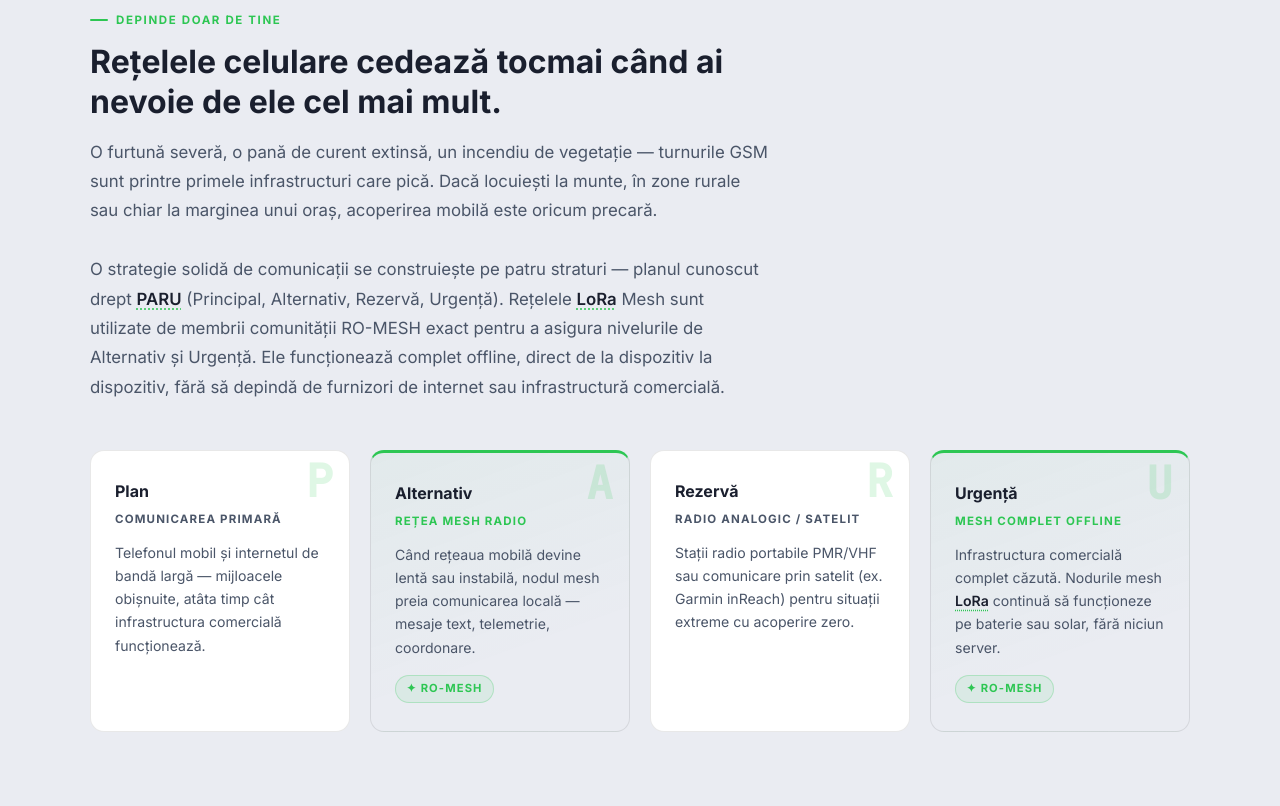
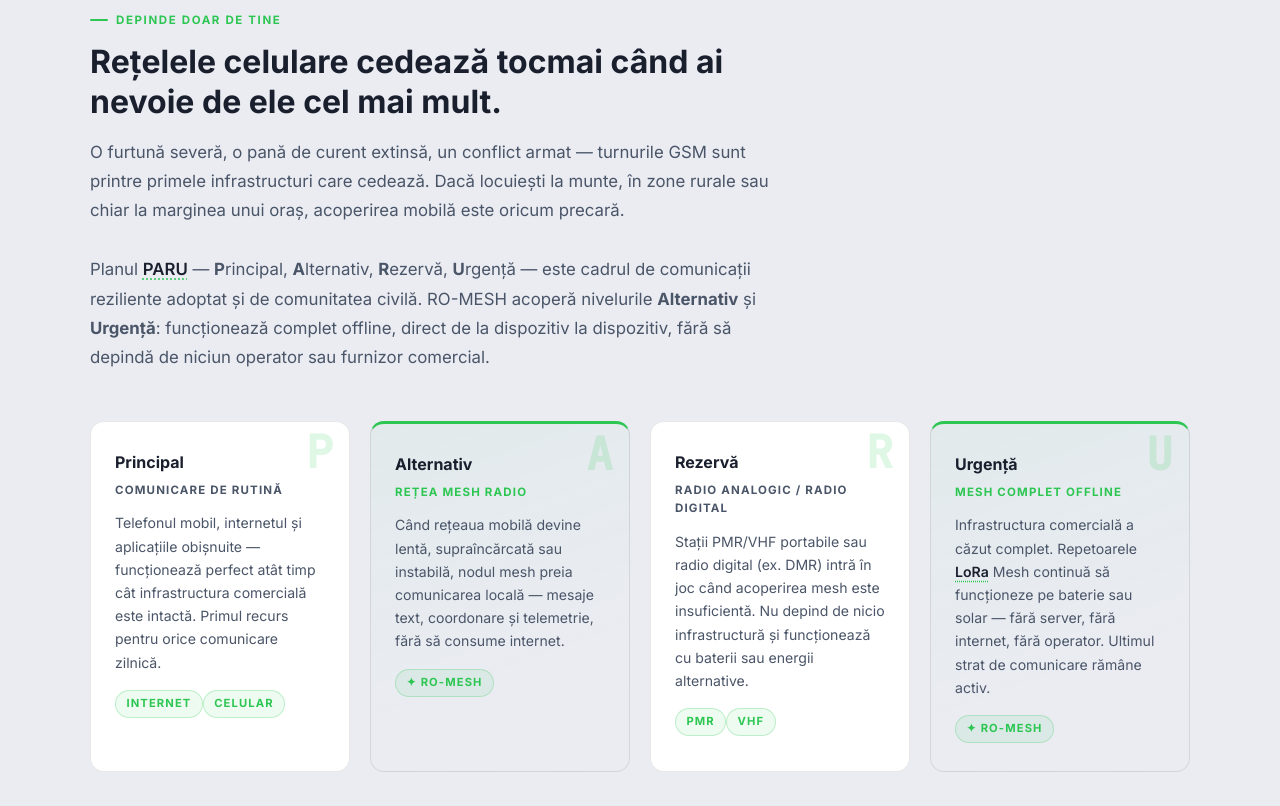
Before and after one commit to RO-Mesh/ro-mesh.github.io, a plain HTML site: page frontend/public/index.html in a window 1280 px wide. Shown: the part 734-1540 px from the top of the page. Drawn offline with Linux system fonts and the light colour scheme.

Commit message:
v0.18.0: Rewrite PARU section for PACE plan accuracy

```diff
--- a/frontend/public/index.html
+++ b/frontend/public/index.html
@@ -125,11 +125,11 @@
       </div>
       <h1>
         Construiește-ți propria rețea.<br>
-        <span class="accent">Comunică cu familia și comunitatea ta</span><br>
-        independent de rețelele clasice.
+        <span class="accent">Comunică cu familia și comunitatea ta.</span><br>
+        Independent de rețelele clasice.
       </h1>
       <p class="hero-sub">
-        Fără abonamente, bazate pe o platformă hardware ieftină și deschisă.
+        Fără abonamente, totul bazat pe hardware ieftin și software gratis.
       </p>
       <div class="hero-cta-row">
         <a href="#protocol-quiz" class="btn-hero-primary" id="hero-cta-primary">
@@ -156,16 +156,15 @@
             Rețelele celulare cedează tocmai când ai nevoie de ele cel mai mult.
           </h2>
           <p class="paru-lead">
-            O furtună severă, o pană de curent extinsă, un incendiu de vegetație — turnurile GSM sunt printre primele
-            infrastructuri care pică. Dacă locuiești la munte, în zone rurale sau chiar la marginea unui oraș,
+            O furtună severă, o pană de curent extinsă, un conflict armat — turnurile GSM sunt printre primele
+            infrastructuri care cedează. Dacă locuiești la munte, în zone rurale sau chiar la marginea unui oraș,
             acoperirea mobilă este oricum precară.
             <br><br>
-            O strategie solidă de comunicații se construiește pe patru straturi — planul cunoscut drept <span
-              class="glossary-term" data-term="paru">PARU</span> (Principal, Alternativ, Rezervă, Urgență). Rețelele
-            <span class="glossary-term" data-term="lora">LoRa</span> Mesh sunt utilizate de membrii comunității RO-MESH
-            exact pentru a asigura nivelurile de Alternativ și
-            Urgență. Ele funcționează complet offline, direct de la dispozitiv la dispozitiv, fără să depindă de
-            furnizori de internet sau infrastructură comercială.
+            Planul <span class="glossary-term" data-term="paru">PARU</span> — <strong>P</strong>rincipal,
+            <strong>A</strong>lternativ, <strong>R</strong>ezervă, <strong>U</strong>rgență — este cadrul de comunicații
+            reziliente adoptat și de comunitatea civilă. RO-MESH acoperă nivelurile <strong>Alternativ</strong> și
+            <strong>Urgență</strong>: funcționează complet offline, direct de la dispozitiv la dispozitiv, fără să
+            depindă de niciun operator sau furnizor comercial.
           </p>
         </div>
 
@@ -173,12 +172,13 @@
           <!-- P — Plan -->
           <div class="paru-card" id="paru-plan">
             <span class="paru-letter" aria-hidden="true">P</span>
-            <p class="paru-card-title">Plan</p>
-            <p class="paru-card-role">Comunicarea primară</p>
+            <p class="paru-card-title">Principal</p>
+            <p class="paru-card-role">Comunicare de rutină</p>
             <p class="paru-card-desc">
-              Telefonul mobil și internetul de bandă largă — mijloacele obișnuite, atâta timp cât infrastructura
-              comercială funcționează.
+              Telefonul mobil, internetul și aplicațiile obișnuite — funcționează perfect atât timp cât infrastructura
+              comercială este intactă. Primul recurs pentru orice comunicare zilnică.
             </p>
+            <span class="paru-badge">Internet</span><span class="paru-badge">Celular</span>
           </div>
 
           <!-- A — Alternativ -->
@@ -187,8 +187,8 @@
             <p class="paru-card-title">Alternativ</p>
             <p class="paru-card-role">Rețea Mesh Radio</p>
             <p class="paru-card-desc">
-              Când rețeaua mobilă devine lentă sau instabilă, nodul mesh preia comunicarea locală — mesaje text,
-              telemetrie, coordonare.
+              Când rețeaua mobilă devine lentă, supraîncărcată sau instabilă, nodul mesh preia comunicarea locală —
+              mesaje text, coordonare și telemetrie, fără să consume internet.
             </p>
             <span class="paru-badge">✦ RO-MESH</span>
           </div>
@@ -197,11 +197,12 @@
           <div class="paru-card" id="paru-rezerva">
             <span class="paru-letter" aria-hidden="true">R</span>
             <p class="paru-card-title">Rezervă</p>
-            <p class="paru-card-role">Radio analogic / satelit</p>
+            <p class="paru-card-role">Radio analogic / radio digital</p>
             <p class="paru-card-desc">
-              Stații radio portabile PMR/VHF sau comunicare prin satelit (ex. Garmin inReach) pentru situații extreme cu
-              acoperire zero.
+              Stații PMR/VHF portabile sau radio digital (ex. DMR) intră în joc când acoperirea mesh este
+              insuficientă. Nu depind de nicio infrastructură și funcționează cu baterii sau energii alternative.
             </p>
+            <span class="paru-badge">PMR</span><span class="paru-badge">VHF</span>
           </div>
 
           <!-- U — Urgență -->
@@ -210,9 +211,9 @@
             <p class="paru-card-title">Urgență</p>
             <p class="paru-card-role">Mesh complet offline</p>
             <p class="paru-card-desc">
-              Infrastructura comercială complet căzută. Nodurile mesh <span class="glossary-term"
-                data-term="lora">LoRa</span> continuă să funcționeze pe baterie sau solar,
-              fără niciun server.
+              Infrastructura comercială a căzut complet. Repetoarele <span class="glossary-term"
+                data-term="lora">LoRa</span> Mesh continuă să funcționeze pe baterie sau solar — fără server, fără
+              internet, fără operator. Ultimul strat de comunicare rămâne activ.
             </p>
             <span class="paru-badge">✦ RO-MESH</span>
           </div>
@@ -297,46 +298,66 @@
     <section class="steps-section" id="cum-functioneaza" aria-labelledby="steps-heading">
       <div class="steps-inner">
         <p class="eyebrow" aria-hidden="true">Ghid rapid</p>
-        <h2 class="steps-headline" id="steps-heading">Cum funcționează, <span style="color:var(--color-accent)">exact?</span></h2>
+        <h2 class="steps-headline" id="steps-heading">Cum funcționează, <span
+            style="color:var(--color-accent)">exact?</span></h2>
         <p class="steps-lead">Principiul este simplu:</p>
 
         <ol class="steps-grid" role="list">
           <li class="step-card" id="step-1">
             <div class="step-number-bubble" aria-hidden="true">1</div>
             <h3 class="step-card-title">Dispozitiv Radio <span class="glossary-term" data-term="lora">LoRa</span></h3>
-            <p class="step-card-desc">Ai nevoie de un dispozitiv radio LoRa mic — un modul ESP32 sau nRF52 cu antenă. Costă circa 150 RON și se comandă online în câteva clicuri.</p>
+            <p class="step-card-desc">Ai nevoie de un dispozitiv radio LoRa mic — un modul ESP32 sau nRF52 cu antenă.
+              Costă circa 150 RON și se comandă online în câteva clicuri.</p>
           </li>
           <li class="step-card" id="step-2">
             <div class="step-number-bubble" aria-hidden="true">2</div>
             <h3 class="step-card-title">Conectează-l la telefon</h3>
-            <p class="step-card-desc">Asociezi dispozitivul cu telefonul tău prin Bluetooth — la fel cum conectezi o cască wireless. Nicio configurare complicată.</p>
+            <p class="step-card-desc">Asociezi dispozitivul cu telefonul tău prin Bluetooth — la fel cum conectezi o
+              cască wireless. Nicio configurare complicată.</p>
           </li>
           <li class="step-card" id="step-3">
             <div class="step-number-bubble" aria-hidden="true">3</div>
             <h3 class="step-card-title">Aplicație gratuită</h3>
-            <p class="step-card-desc">Deschizi aplicația mobilă gratuită (iOS sau Android) și ești gata. Interfața este simplă — oricine poate folosi, fără cunoștințe tehnice.</p>
+            <p class="step-card-desc">Deschizi aplicația mobilă gratuită (iOS sau Android) și ești gata. Interfața este
+              simplă — oricine poate folosi, fără cunoștințe tehnice.</p>
           </li>
           <li class="step-card" id="step-4">
             <div class="step-number-bubble" aria-hidden="true">4</div>
             <h3 class="step-card-title">Trimite mesajul</h3>
-            <p class="step-card-desc">Mesajul călătorește hop-cu-hop prin rețeaua mesh, ajungând la destinatar prin repetoare — pe km întregi, la munte sau în urgențe.</p>
+            <p class="step-card-desc">Mesajul călătorește hop-cu-hop prin rețeaua mesh, ajungând la destinatar prin
+              repetoare — pe km întregi, la munte sau în urgențe.</p>
           </li>
         </ol>
 
         <div class="steps-reassurance">
           <div class="reassurance-item">
-            <svg width="36" height="36" viewBox="0 0 24 24" fill="none" stroke="currentColor" stroke-width="1.8" stroke-linecap="round" stroke-linejoin="round"><circle cx="12" cy="12" r="10"/><line x1="4.93" y1="4.93" x2="19.07" y2="19.07"/></svg>
+            <svg width="36" height="36" viewBox="0 0 24 24" fill="none" stroke="currentColor" stroke-width="1.8"
+              stroke-linecap="round" stroke-linejoin="round">
+              <circle cx="12" cy="12" r="10" />
+              <line x1="4.93" y1="4.93" x2="19.07" y2="19.07" />
+            </svg>
             <strong>Fără internet</strong>
           </div>
           <div class="reassurance-item">
-            <svg width="36" height="36" viewBox="0 0 24 24" fill="none" stroke="currentColor" stroke-width="1.8" stroke-linecap="round" stroke-linejoin="round"><rect x="5" y="2" width="14" height="20" rx="2" ry="2"/><line x1="4.93" y1="4.93" x2="19.07" y2="19.07"/></svg>
+            <svg width="36" height="36" viewBox="0 0 24 24" fill="none" stroke="currentColor" stroke-width="1.8"
+              stroke-linecap="round" stroke-linejoin="round">
+              <rect x="5" y="2" width="14" height="20" rx="2" ry="2" />
+              <line x1="4.93" y1="4.93" x2="19.07" y2="19.07" />
+            </svg>
             <strong>Fără cartelă SIM</strong>
           </div>
           <div class="reassurance-item">
-            <svg width="36" height="36" viewBox="0 0 24 24" fill="none" stroke="currentColor" stroke-width="1.8" stroke-linecap="round" stroke-linejoin="round"><path d="M1.42 9a15.91 15.91 0 0 1 21.16 0"/><path d="M5 12.55a11 11 0 0 1 14.08 0"/><path d="M8.53 16.11a6 6 0 0 1 6.95 0"/><line x1="4.93" y1="4.93" x2="19.07" y2="19.07"/></svg>
+            <svg width="36" height="36" viewBox="0 0 24 24" fill="none" stroke="currentColor" stroke-width="1.8"
+              stroke-linecap="round" stroke-linejoin="round">
+              <path d="M1.42 9a15.91 15.91 0 0 1 21.16 0" />
+              <path d="M5 12.55a11 11 0 0 1 14.08 0" />
+              <path d="M8.53 16.11a6 6 0 0 1 6.95 0" />
+              <line x1="4.93" y1="4.93" x2="19.07" y2="19.07" />
+            </svg>
             <strong>Fără Wi-Fi</strong>
           </div>
-          <p class="reassurance-tagline">Conectezi dispozitivul radio la telefon prin Bluetooth — și ești deja în rețea.</p>
+          <p class="reassurance-tagline">Conectezi dispozitivul radio la telefon prin Bluetooth — și ești deja în rețea.
+          </p>
         </div>
         <!-- ══════════════════════════════════════════════════════════════════════
          5. CUI SE ADRESEAZĂ?
@@ -344,19 +365,22 @@
         <section class="audience-section" id="cui-se-adreseaza" aria-labelledby="audience-heading">
           <div class="audience-inner">
             <p class="eyebrow" aria-hidden="true">Comunitate</p>
-        <h2 class="audience-headline" id="audience-heading">Pentru cine este RO-MESH<span style="color:var(--color-accent)">?</span></h2>
-        <p class="audience-lead">RO-MESH este pentru oricine vrea să comunice independent de internet sau rețeaua mobilă.</p>
+            <h2 class="audience-headline" id="audience-heading">Pentru cine este RO-MESH<span
+                style="color:var(--color-accent)">?</span></h2>
+            <p class="audience-lead">RO-MESH este pentru oricine vrea să comunice independent de internet sau rețeaua
+              mobilă.</p>
 
             <div class="audience-grid-new">
 
               <!-- Card 1: Familii -->
               <div class="audience-card-new" id="audience-familii">
                 <div class="audience-svg-icon" aria-hidden="true">
-              <svg width="28" height="28" viewBox="0 0 24 24" fill="none" stroke="currentColor" stroke-width="1.8" stroke-linecap="round" stroke-linejoin="round">
-                <path d="M17 21v-2a4 4 0 0 0-4-4H5a4 4 0 0 0-4 4v2"/>
-                <circle cx="9" cy="7" r="4"/>
-                <path d="M23 21v-2a4 4 0 0 0-3-3.87"/>
-                <path d="M16 3.13a4 4 0 0 1 0 7.75"/>
+                  <svg width="28" height="28" viewBox="0 0 24 24" fill="none" stroke="currentColor" stroke-width="1.8"
+                    stroke-linecap="round" stroke-linejoin="round">
+                    <path d="M17 21v-2a4 4 0 0 0-4-4H5a4 4 0 0 0-4 4v2" />
+                    <circle cx="9" cy="7" r="4" />
+                    <path d="M23 21v-2a4 4 0 0 0-3-3.87" />
+                    <path d="M16 3.13a4 4 0 0 1 0 7.75" />
                   </svg>
                 </div>
                 <p class="audience-card-title-new">Familii și Cetățeni</p>
@@ -366,9 +390,10 @@
               <!-- Card 2: Cartiere -->
               <div class="audience-card-new" id="audience-cartiere">
                 <div class="audience-svg-icon" aria-hidden="true">
-              <svg width="28" height="28" viewBox="0 0 24 24" fill="none" stroke="currentColor" stroke-width="1.8" stroke-linecap="round" stroke-linejoin="round">
-                <path d="M3 9l9-7 9 7v11a2 2 0 0 1-2 2H5a2 2 0 0 1-2-2z"/>
-                <polyline points="9 22 9 12 15 12 15 22"/>
+                  <svg width="28" height="28" viewBox="0 0 24 24" fill="none" stroke="currentColor" stroke-width="1.8"
+                    stroke-linecap="round" stroke-linejoin="round">
+                    <path d="M3 9l9-7 9 7v11a2 2 0 0 1-2 2H5a2 2 0 0 1-2-2z" />
+                    <polyline points="9 22 9 12 15 12 15 22" />
                   </svg>
                 </div>
                 <p class="audience-card-title-new">Cartiere și Sate</p>
@@ -379,9 +404,10 @@
               <div class="audience-card-new" id="audience-voluntari">
                 <div class="audience-svg-icon" aria-hidden="true">
                   <!-- Crucea Roșie / simbol medical urgență -->
-              <svg width="28" height="28" viewBox="0 0 24 24" fill="none" stroke="currentColor" stroke-width="1.8" stroke-linecap="round" stroke-linejoin="round">
-                <rect x="9" y="2" width="6" height="20" rx="1"/>
-                <rect x="2" y="9" width="20" height="6" rx="1"/>
+                  <svg width="28" height="28" viewBox="0 0 24 24" fill="none" stroke="currentColor" stroke-width="1.8"
+                    stroke-linecap="round" stroke-linejoin="round">
+                    <rect x="9" y="2" width="6" height="20" rx="1" />
+                    <rect x="2" y="9" width="20" height="6" rx="1" />
                   </svg>
                 </div>
                 <p class="audience-card-title-new">Voluntari și Echipe de Urgență</p>
@@ -391,36 +417,42 @@
               <!-- Card 4: Drumeți -->
               <div class="audience-card-new" id="audience-drumeti">
                 <div class="audience-svg-icon" aria-hidden="true">
-              <svg width="28" height="28" viewBox="0 0 24 24" fill="none" stroke="currentColor" stroke-width="1.8" stroke-linecap="round" stroke-linejoin="round">
-                <circle cx="12" cy="12" r="10"/>
-                <polygon points="16.24 7.76 14.12 14.12 7.76 16.24 9.88 9.88 16.24 7.76"/>
+                  <svg width="28" height="28" viewBox="0 0 24 24" fill="none" stroke="currentColor" stroke-width="1.8"
+                    stroke-linecap="round" stroke-linejoin="round">
+                    <circle cx="12" cy="12" r="10" />
+                    <polygon points="16.24 7.76 14.12 14.12 7.76 16.24 9.88 9.88 16.24 7.76" />
                   </svg>
                 </div>
                 <p class="audience-card-title-new">Drumeți și Exploratori</p>
-            <p class="audience-card-desc-new">camperi, alpiniști și pasionați de natură care pleacă departe de semnal</p>
+                <p class="audience-card-desc-new">camperi, alpiniști și pasionați de natură care pleacă departe de
+                  semnal</p>
               </div>
 
               <!-- Card 5: Radioamatori -->
               <div class="audience-card-new" id="audience-radioamatori">
                 <div class="audience-svg-icon" aria-hidden="true">
                   <!-- Simbol internațional sursă radio: antenă cu arce bilaterale -->
-              <svg width="28" height="28" viewBox="0 0 24 24" fill="none" stroke="currentColor" stroke-width="1.8" stroke-linecap="round" stroke-linejoin="round">
-                <line x1="12" y1="12" x2="12" y2="22"/>
-                <path d="M16.24 7.76a6 6 0 0 1 0 8.49"/>
-                <path d="M7.76 7.76a6 6 0 0 0 0 8.49"/>
-                <path d="M19.07 4.93a10 10 0 0 1 0 14.14"/>
-                <path d="M4.93 4.93a10 10 0 0 0 0 14.14"/>
+                  <svg width="28" height="28" viewBox="0 0 24 24" fill="none" stroke="currentColor" stroke-width="1.8"
+                    stroke-linecap="round" stroke-linejoin="round">
+                    <line x1="12" y1="12" x2="12" y2="22" />
+                    <path d="M16.24 7.76a6 6 0 0 1 0 8.49" />
+                    <path d="M7.76 7.76a6 6 0 0 0 0 8.49" />
+                    <path d="M19.07 4.93a10 10 0 0 1 0 14.14" />
+                    <path d="M4.93 4.93a10 10 0 0 0 0 14.14" />
                   </svg>
                 </div>
                 <p class="audience-card-title-new">Radioamatori și Makeri</p>
-            <p class="audience-card-desc-new">și pasionați de tehnologie care vor să ajute la extinderea rețelei naționale</p>
+                <p class="audience-card-desc-new">și pasionați de tehnologie care vor să ajute la extinderea rețelei
+                  naționale</p>
               </div>
 
               <!-- Card 6: Toată lumea — highlighted -->
               <div class="audience-card-new audience-card-highlight" id="audience-toti">
                 <div class="audience-svg-icon" aria-hidden="true">
-              <svg width="28" height="28" viewBox="0 0 24 24" fill="none" stroke="currentColor" stroke-width="1.8" stroke-linecap="round" stroke-linejoin="round">
-                <polygon points="12 2 15.09 8.26 22 9.27 17 14.14 18.18 21.02 12 17.77 5.82 21.02 7 14.14 2 9.27 8.91 8.26 12 2"/>
+                  <svg width="28" height="28" viewBox="0 0 24 24" fill="none" stroke="currentColor" stroke-width="1.8"
+                    stroke-linecap="round" stroke-linejoin="round">
+                    <polygon
+                      points="12 2 15.09 8.26 22 9.27 17 14.14 18.18 21.02 12 17.77 5.82 21.02 7 14.14 2 9.27 8.91 8.26 12 2" />
                   </svg>
                 </div>
                 <p class="audience-card-title-new">Toată lumea</p>
@@ -441,8 +473,10 @@
                 &gt; BANDA_ISM: Operare complet liberă de licență în banda 868 MHz (EU).<br>
                 &gt; ANTENE: Suport nativ pentru configurații personalizate (SMA/IPEX).<br>
                 &gt; PUTERE: Consum extrem de redus, măsurat în ordinul miliwaților.<br>
-            &gt; MQTT_BRIDGE: Trimitere de date via MQTT direct în sisteme de Home Automation (ex: Home Assistant).<br>
-            &gt; GPIO_TELEMETRIE: Senzori I²C/SPI conectabili direct la nodul mesh (temperatură, umiditate, GPS).<br>
+                &gt; MQTT_BRIDGE: Trimitere de date via MQTT direct în sisteme de Home Automation (ex: Home
+                Assistant).<br>
+                &gt; GPIO_TELEMETRIE: Senzori I²C/SPI conectabili direct la nodul mesh (temperatură, umiditate,
+                GPS).<br>
                 &gt; SOLAR_READY: Consum mediu sub 50 mW în mod repetitor — autonomie pe panou solar de 5W.<br>
                 &gt; MODULATIE: LoRa (Long Range) Chirp Spread Spectrum pentru acoperire kilometrică.
               </div>
```
Also changed, not shown: CHANGELOG.md. Lines whose indentation alone changed are shown as unchanged.
